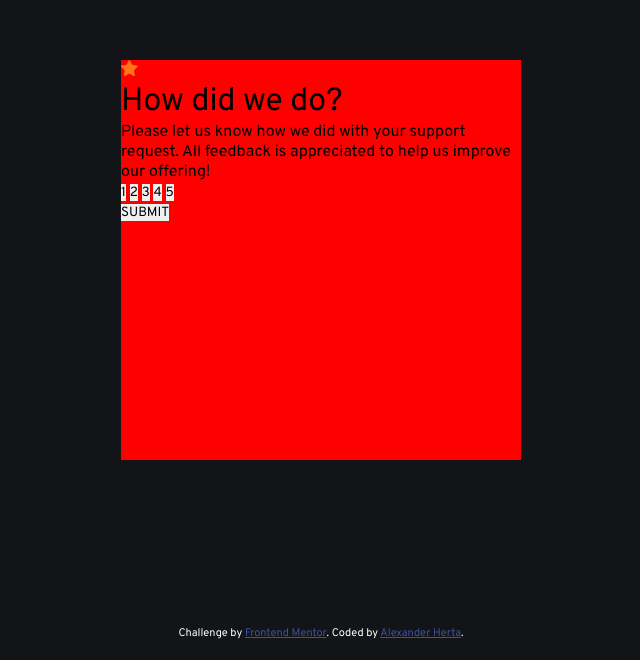
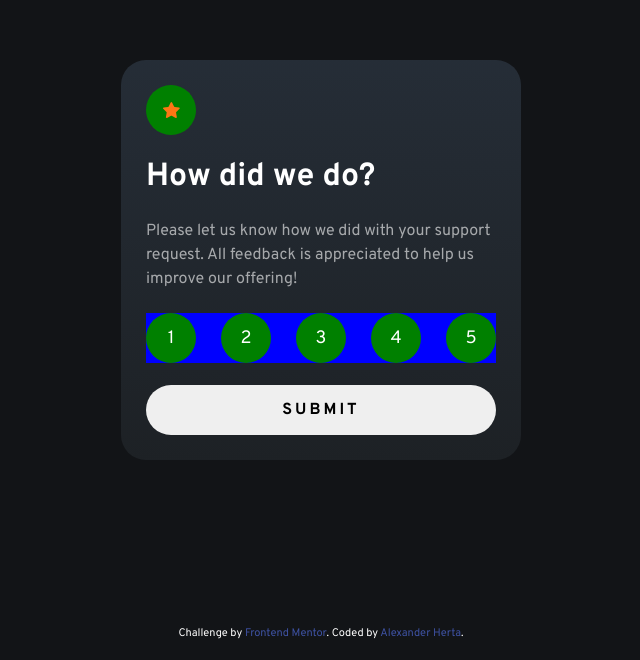
Before and after one commit to alexanderherta/interactive-rating-component, a plain HTML site: page index.html in a window 1280 px wide. Shown: the part 140-800 px from the top of the page, without its empty margins (319-959 px from the left). Drawn offline with Linux system fonts and the light colour scheme.

Commit message:
Add more styling to the content area

```diff
--- a/index.html
+++ b/index.html
@@ -13,15 +13,17 @@
 </head>
 <body>
   <div class="content">
-    <svg width="17" height="16" xmlns="http://www.w3.org/2000/svg"><path d="m9.067.43 1.99 4.031c.112.228.33.386.58.422l4.45.647a.772.772 0 0 1 .427 1.316l-3.22 3.138a.773.773 0 0 0-.222.683l.76 4.431a.772.772 0 0 1-1.12.813l-3.98-2.092a.773.773 0 0 0-.718 0l-3.98 2.092a.772.772 0 0 1-1.119-.813l.76-4.431a.77.77 0 0 0-.222-.683L.233 6.846A.772.772 0 0 1 .661 5.53l4.449-.647a.772.772 0 0 0 .58-.422L7.68.43a.774.774 0 0 1 1.387 0Z" fill="#FC7614"/></svg>
-    <h1>How did we do?</h1>
-    <p>Please let us know how we did with your support request. All feedback is appreciated to help us improve our offering!</p>
+    <div class="star-icon-div">
+      <svg class="star-icon" width="17" height="16" xmlns="http://www.w3.org/2000/svg"><path d="m9.067.43 1.99 4.031c.112.228.33.386.58.422l4.45.647a.772.772 0 0 1 .427 1.316l-3.22 3.138a.773.773 0 0 0-.222.683l.76 4.431a.772.772 0 0 1-1.12.813l-3.98-2.092a.773.773 0 0 0-.718 0l-3.98 2.092a.772.772 0 0 1-1.119-.813l.76-4.431a.77.77 0 0 0-.222-.683L.233 6.846A.772.772 0 0 1 .661 5.53l4.449-.647a.772.772 0 0 0 .58-.422L7.68.43a.774.774 0 0 1 1.387 0Z" fill="#FC7614"/></svg>
+    </div>
+    <h1 class="heading">How did we do?</h1>
+    <p class="text">Please let us know how we did with your support request. All feedback is appreciated to help us improve our offering!</p>
     <div class="rating-area">
-      <button id="rating-button1" class="rating-buttons">1</button>
-      <button id="rating-button2"  class="rating-buttons">2</button>
-      <button id="rating-button3"  class="rating-buttons">3</button>
-      <button id="rating-button4"  class="rating-buttons">4</button>
-      <button id="rating-button5"  class="rating-buttons">5</button>
+      <a href="#" id="rating-button1" class="rating-buttons"><p>1</p></a>
+      <a href="#" id="rating-button2"  class="rating-buttons"><p>2</p></a>
+      <a href="#" id="rating-button3"  class="rating-buttons"><p>3</p></a>
+      <a href="#" id="rating-button4"  class="rating-buttons"><p>4</p></a>
+      <a href="#" id="rating-button5"  class="rating-buttons"><p>5</p></a>
     </div>
     <button class="submit-button">SUBMIT</button>
   </div>
--- a/style.css
+++ b/style.css
@@ -4,11 +4,13 @@
   padding: 0;
   margin: 0;
   border: none;
+  text-decoration: none;
   box-sizing: border-box;
   font-family: "Overpass", sans-serif;
   font-optical-sizing: auto;
   font-weight: 400;
   font-style: normal;
+  color: white;
 }
 
 body {
@@ -21,9 +23,59 @@ body {
 }
 
 .content {
-  background-color: red;
+  background-image: linear-gradient(180deg, hsl(213, 19%, 18%), hsl(210, 12%, 13%));
   height: 400px;
   width: 400px;
+  padding: 25px;
+  border-radius: 25px;
+  display: flex;
+  flex-direction: column;
+  justify-content: space-between;
+}
+
+.star-icon-div {
+  height: 50px;
+  width: 50px;
+  border-radius: 50%;
+  background-color: green;
+  display: flex;
+  justify-content: center;
+  align-items: center;
+}
+
+.heading {
+  font-weight: 700;
+}
+
+.text {
+  opacity: 0.6;
+  line-height: 1.5;
+}
+
+.rating-area {
+  display: flex;
+  background-color: blue;
+  justify-content: space-between;
+}
+
+.rating-buttons {
+  height: 50px;
+  width: 50px;
+  border-radius: 50%;
+  background-color: green;
+  font-size: 18px;
+  display: flex;
+  justify-content: center;
+  align-items: center;
+}
+
+.submit-button {
+  color: black;
+  font-size: 16px;
+  font-weight: 700;
+  letter-spacing: 3px;
+  height: 50px;
+  border-radius: 25px;
 }
 
 .attribution {
```
